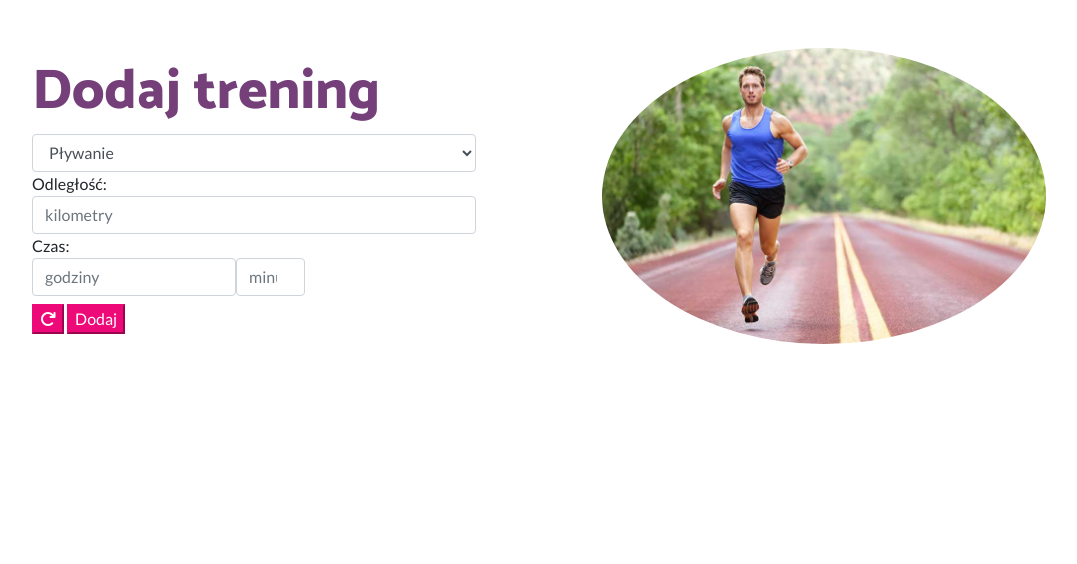
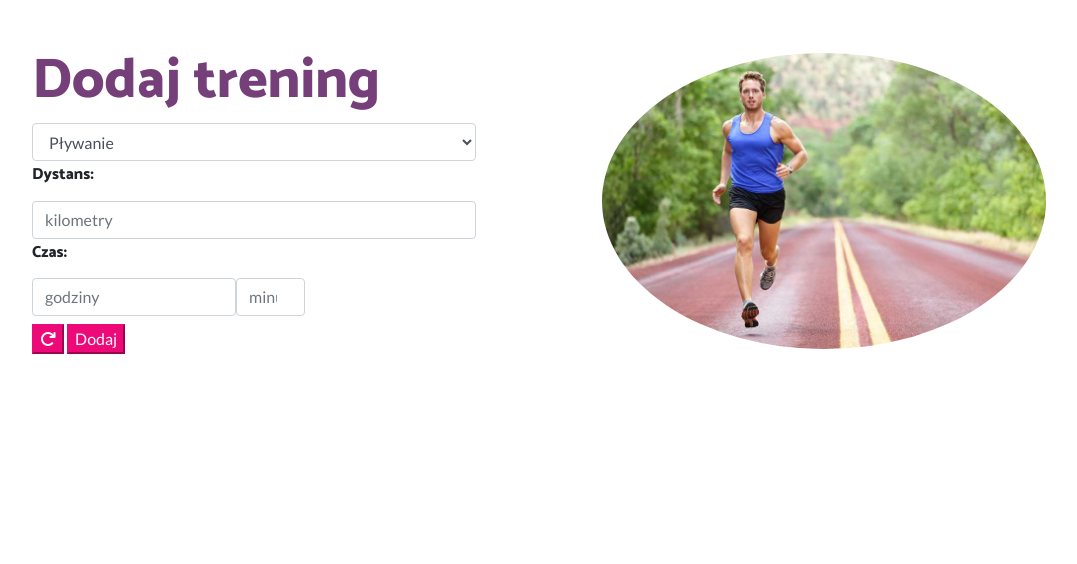
Before and after one commit to Hadamard-WawCode/PruGym, a Flask app: page /myActivity in a window 1280 px wide. Shown: the part 67-631 px from the top of the page, without its empty margins (101-1178 px from the left). Run offline with Flask 2, Linux system fonts and the light colour scheme; the visitor is signed in with stand-in values (Sample User, id 1); style sheets or scripts are compiled from the project's sources; some libraries are stand-ins or nearby versions.

Commit message:
new file:   static/js/myAct.js 	modified:   templates/myActivity.html

```diff
--- /dev/null
+++ b/static/js/myAct.js
@@ -0,0 +1,21 @@
+function getSelectedText(elementId) {
+    var elt = document.getElementById(elementId);
+
+    if (elt.selectedIndex == -1)
+        return null;
+
+    return elt.options[elt.selectedIndex].text;
+}
+
+function displayMenu(){
+    var sp = getSelectedText("sport");
+    console.log(sp);
+    if(sp == "Pływanie" || sp == "Bieganie" || sp == "Kolarstwo"){
+        document.getElementById("distsports").style = "display: block;";
+        document.getElementById("gymsports").style = "display: none;";
+    }
+    if(sp == "Siłownia"){
+        document.getElementById("gymsports").style = "display: block;";
+        document.getElementById("distsports").style = "display: none;";
+    }
+}
--- a/templates/myActivity.html
+++ b/templates/myActivity.html
@@ -69,20 +69,30 @@
           <div class="p-5">
             <h2 class="display-4" style="color: #75407a">Dodaj trening</h2>
             <form action="" method="post">
-                <select class="form-control" name="sport" required>
-                    <option value="swim">Pływanie</option>
-                    <option value="run">Bieganie</option>
-                    <option value="bike">Kolarstwo</option>
+                <select id="sport" class="form-control" name="sport" onclick="displayMenu()" required>
+                    <option value="swim" onclick="displayMenu()">Pływanie</option>
+                    <option value="run" onclick="displayMenu()">Bieganie</option>
+                    <option value="bike" onclick="displayMenu()">Kolarstwo</option>
+                    <option value="gym" onclick="displayMenu()">Siłownia</option>
                 </select>
-                <h7>Odległość:</h7>
-                <input class="form-control" type="number" name="dist" min="0" max="200" step="0.01" placeholder="kilometry" required>
-                <h7>Czas:</h7>
-                <div class="form-inline">
-                    <input class="form-control mb-2" type="number" name="hours" min="0" placeholder="godziny">
-                    <input class="form-control mb-2" type="number" name="minutes" min="0" max="59" placeholder="minuty">
+                <div id="gymsports" style="display: none;">
+                    <label for="trainplan"><h6>Plan treningowy: </h6></label>
+                    <select style="margin-bottom: 5px;" id="trainplan" class="form-control" name="plan" required>
+                        <option value="beginner">Początkujący</option>
+                        <option value="semi">Średniozaawansowany</option>
+                        <option value="pro">Zaawansowany</option>
+                    </select>
                 </div>
-
-                <button class="btn-primary" type="reset"><i class="fas fa-redo"></i></button>
+                <div id="distsports" style="display: block">
+                    <label for="dist"><h6>Dystans: </h6></label>
+                    <input id="dist" class="form-control" type="number" name="dist" min="0" max="200" step="0.01" placeholder="kilometry" required>
+                    <label for="time"><h6>Czas: </h6></label>
+                    <div id="time" class="form-inline">
+                        <input class="form-control mb-2" type="number" name="hours" min="0" placeholder="godziny">
+                        <input class="form-control mb-2" type="number" name="minutes" min="0" max="59" placeholder="minuty">
+                    </div>
+                </div>
+                <button class="btn-primary" type="reset"  onclick="displayMenu()"   ><i class="fas fa-redo"></i></button>
                 <input class="btn-primary" type="submit" value="Dodaj">
             </form>
           </div>
@@ -105,6 +115,7 @@
   <!-- Bootstrap core JavaScript -->
   <script src="vendor/jquery/jquery.min.js"></script>
   <script src="vendor/bootstrap/js/bootstrap.bundle.min.js"></script>
+  <script type="text/javascript" src="{{ url_for('static',filename='js/myAct.js') }}"></script>
 
 </body>
 
```
